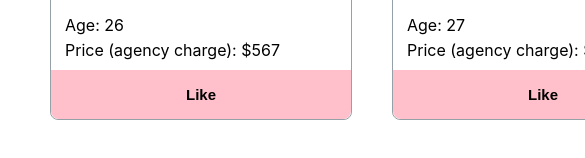
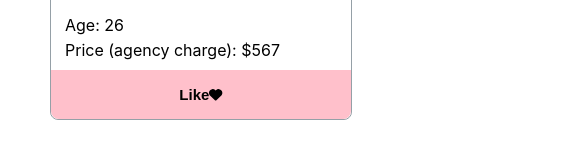
Before and after one commit to KsKarim7/marriage-bureau, a React (Create React App) app: page / in a window 390 px wide. Shown: the part 511-669 px from the top of the page, 585 px wide, since content can reach past the window. Built offline with nearby package versions, Linux system fonts and the light colour scheme.

Commit message:
my fourth commit

```diff
--- a/src/Components/Bride/Bride.js
+++ b/src/Components/Bride/Bride.js
@@ -1,8 +1,11 @@
+import { FontAwesomeIcon } from '@fortawesome/react-fontawesome';
+import { faHeart  } from '@fortawesome/free-solid-svg-icons'
 import React from 'react';
 import './Bride.css'
 
 const Bride = (props) => {
     const {name, price, id, img, age} = props.bride;
+
     return (
         <div className='mainBody'>
             <img src={img} alt="" />
@@ -12,8 +15,9 @@ const Bride = (props) => {
             <p>Age: {age}</p>
             <p>Price (agency charge): ${price}</p>
             </div>
-            <button className='btn-section'>
+            <button onClick={() => props.handleClick(props.bride)} className='btn-section'>
                 <p className='btn-text'>Like</p>
+                <FontAwesomeIcon icon={faHeart}></FontAwesomeIcon>
             </button>
         </div>
 
--- a/src/Components/Brides/Brides.css
+++ b/src/Components/Brides/Brides.css
@@ -13,8 +13,11 @@
     background-color: rgb(238, 233, 226);
 }
 
-@media screen and (max-width: 1100px) {
-    .product-container {
-        grid-template-columns: repeat(2, 1fr);
+@media screen and (max-width: 600px) {
+    .bride-container {
+        grid-template-columns: repeat(1, 1fr);
+    }
+    .container {
+        grid-template-columns: repeat(1, 1fr);
     }
 }
--- a/src/Components/Brides/Brides.js
+++ b/src/Components/Brides/Brides.js
@@ -12,7 +12,12 @@ const Brides = () => {
         .then(res => res.json())
         .then(data => setBrides(data))
 
-    }, [] )
+    }, [] );
+
+    const handleClick = (bride) =>{
+        console.log(bride);
+    }
+
     return (
         <div className='container'>
             <div className='bride-container'>
@@ -20,6 +25,7 @@ const Brides = () => {
                 brides.map(bride => <Bride
                     key ={bride.id}
                     bride ={bride}
+                    handleClick={handleClick}
                     ></Bride>)
             }
             </div>
```
